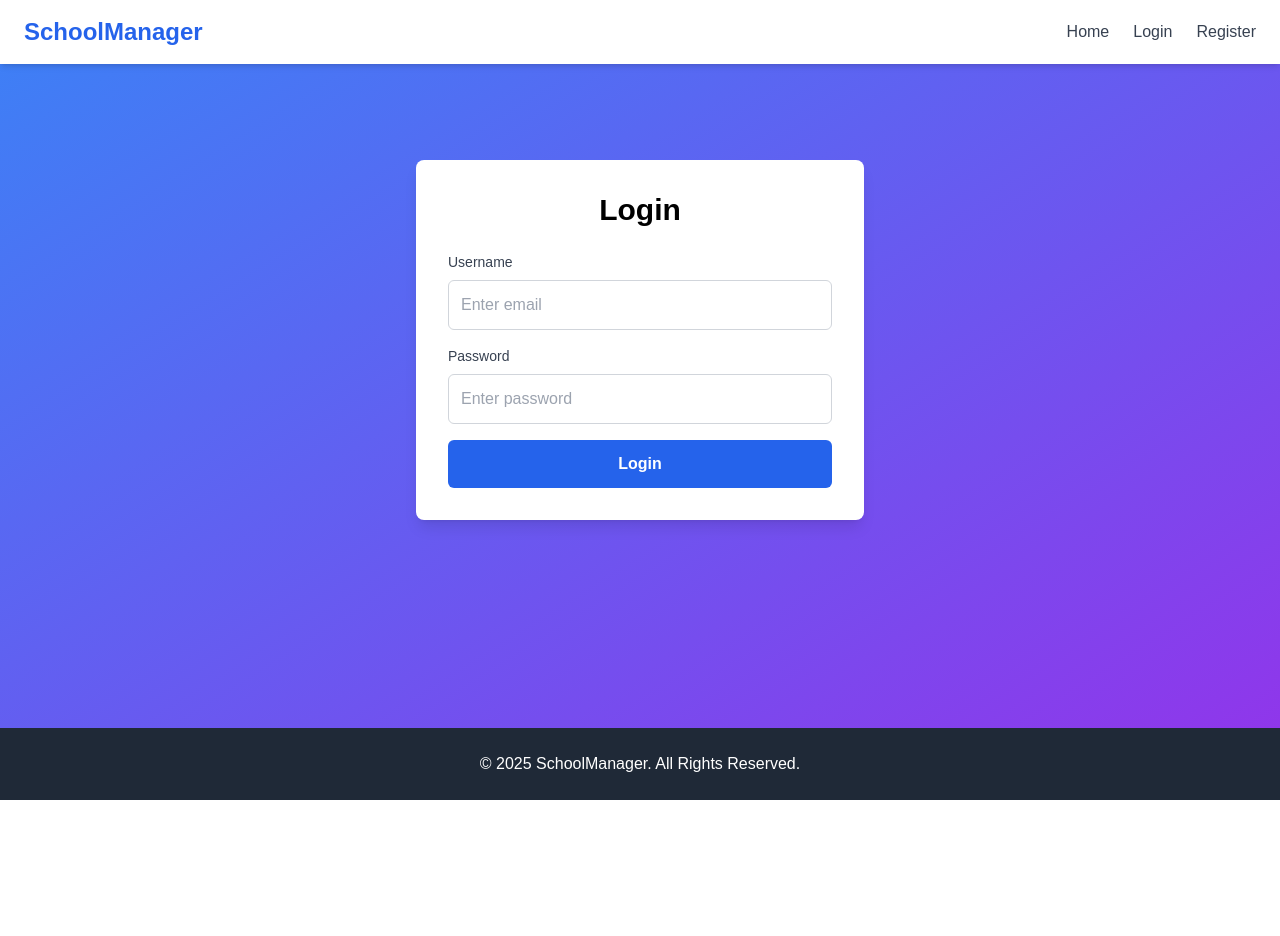
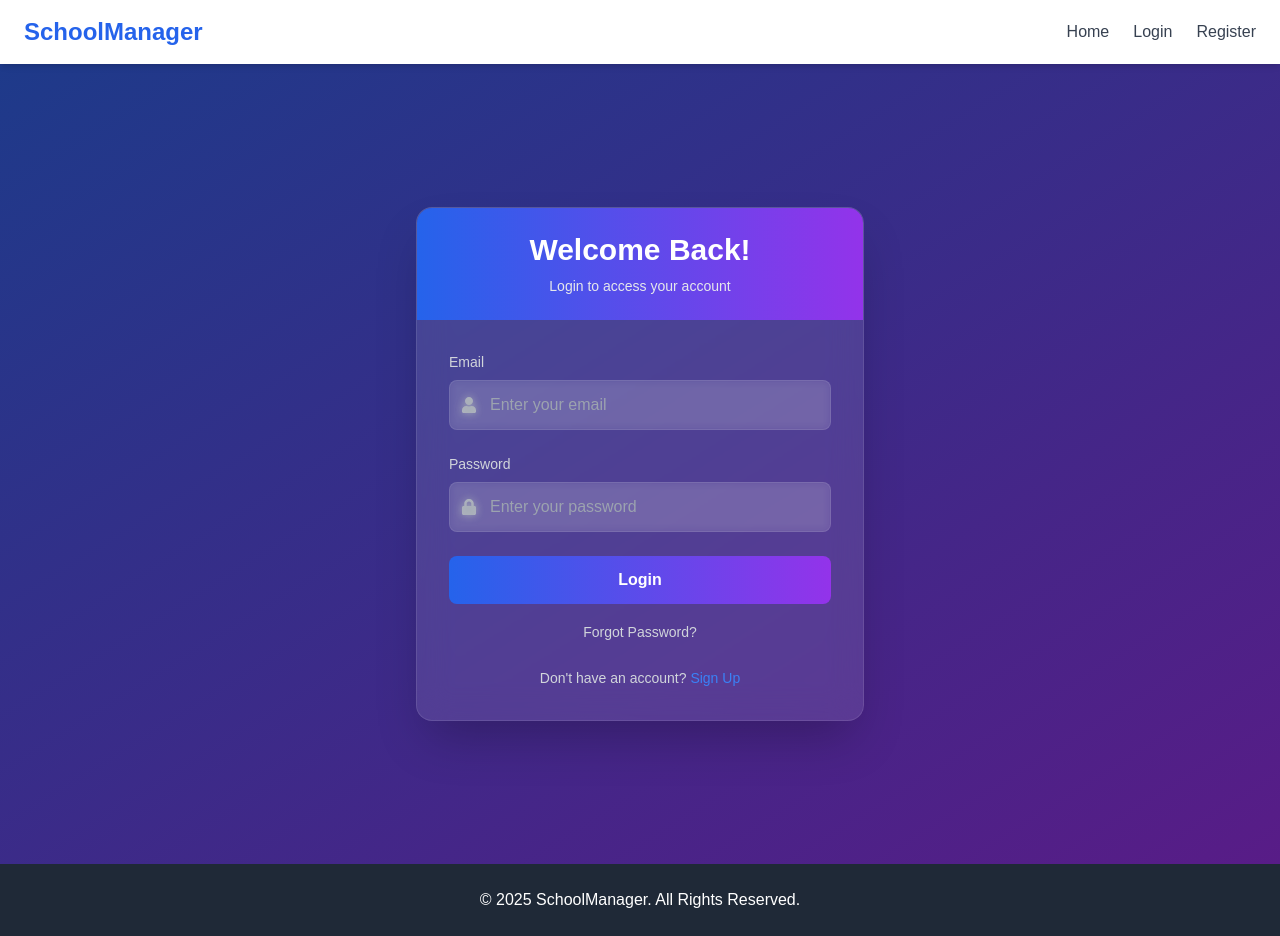
Before and after one commit to Firass777/SchoolMangement, a React app in the folder frontend/: page /login in a window 1280 px wide. Before the commit the page ends 800 px from the top, so only its background shows below. Built offline with nearby package versions, Linux system fonts and the light colour scheme; the HTML template or start-up script is replaced by a standard one.

Commit message:
Login Page UI Updated

```diff
--- a/frontend/package.json
+++ b/frontend/package.json
@@ -13,6 +13,7 @@
     "aos": "^2.3.4",
     "axios": "^1.7.9",
     "chart.js": "^4.4.8",
+    "framer-motion": "^12.4.12",
     "html2pdf.js": "^0.10.3",
     "jspdf": "^3.0.0",
     "jspdf-autotable": "^5.0.2",
--- a/frontend/src/components/Login.jsx
+++ b/frontend/src/components/Login.jsx
@@ -1,6 +1,8 @@
 import React, { useState } from "react";
 import axios from "axios";
 import { useNavigate } from "react-router-dom";
+import { FaSpinner, FaUser, FaLock } from "react-icons/fa"; // Icons for email and password
+import { motion } from "framer-motion"; // For animations
 
 const Login = () => {
   const [email, setEmail] = useState("");
@@ -10,7 +12,7 @@ const Login = () => {
   const [loading, setLoading] = useState(false);
   const navigate = useNavigate();
 
-  const handlelogin = async (e) => {
+  const handleLogin = async (e) => {
     e.preventDefault();
     setLoading(true);
     setError("");
@@ -22,7 +24,6 @@ const Login = () => {
         password,
       });
 
-      console.log("Response:", response.data);
       if (response.data.token && response.data.user) {
         setSuccess("Login successful!");
         localStorage.setItem("token", response.data.token);
@@ -31,16 +32,16 @@ const Login = () => {
 
         // Redirect based on role
         switch (response.data.role) {
-          case 'admin':
+          case "admin":
             navigate("/admindb");
             break;
-          case 'teacher':
+          case "teacher":
             navigate("/teacherdb");
             break;
-          case 'student':
+          case "student":
             navigate("/studentdb");
             break;
-          case 'parent':
+          case "parent":
             navigate("/guardiandb");
             break;
           default:
@@ -56,48 +57,117 @@ const Login = () => {
       } else {
         setError("Something went wrong. Please try again.");
       }
+    } finally {
+      setLoading(false);
     }
   };
 
   return (
-    <section className="max-w-md mx-auto bg-white rounded-lg p-8 shadow-lg mt-24" data-aos="fade-up">
-      <h2 className="text-3xl font-bold text-center mb-6">Login</h2>
-      <form onSubmit={handlelogin}>
-        <div className="mb-4">
-          <label className="block text-sm font-medium text-gray-700" htmlFor="username">
-            Username
+    <section className="min-h-screen flex items-center justify-center bg-gradient-to-br from-blue-900 to-purple-900 p-4">
+      {/* Login Card */}
+      <motion.div
+        initial={{ opacity: 0, y: 50 }}
+        animate={{ opacity: 1, y: 0 }}
+        transition={{ duration: 0.5 }}
+        className="w-full max-w-md bg-white/10 backdrop-blur-lg rounded-2xl shadow-2xl border border-white/10 overflow-hidden"
+      >
+        {/* Header */}
+        <div className="bg-gradient-to-r from-blue-600 to-purple-600 p-6">
+          <h2 className="text-3xl font-bold text-white text-center">Welcome Back!</h2>
+          <p className="text-sm text-gray-200 text-center mt-2">
+            Login to access your account
+          </p>
+        </div>
+
+        {/* Form */}
+        <div className="p-8">
+          <form onSubmit={handleLogin}>
+            {/* Email Input */}
+            <div className="mb-6">
+              <label className="block text-sm font-medium text-gray-300 mb-2">
+                Email
               </label>
+              <div className="relative">
+                <FaUser className="absolute left-3 top-1/2 transform -translate-y-1/2 text-gray-400" />
                 <input
                   type="email"
                   value={email}
                   onChange={(e) => setEmail(e.target.value)}
-            id="email"
-            className="w-full p-3 border border-gray-300 rounded-md mt-2"
-            placeholder="Enter email"
+                  className="w-full pl-10 pr-4 py-3 bg-white/10 backdrop-blur-sm text-white rounded-lg border border-white/10 focus:outline-none focus:ring-2 focus:ring-blue-500"
+                  placeholder="Enter your email"
+                  required
                 />
               </div>
+            </div>
 
-        <div className="mb-4">
-          <label className="block text-sm font-medium text-gray-700" htmlFor="password">
+            {/* Password Input */}
+            <div className="mb-6">
+              <label className="block text-sm font-medium text-gray-300 mb-2">
                 Password
               </label>
+              <div className="relative">
+                <FaLock className="absolute left-3 top-1/2 transform -translate-y-1/2 text-gray-400" />
                 <input
                   type="password"
                   value={password}
                   onChange={(e) => setPassword(e.target.value)}
-            id="password"
-            className="w-full p-3 border border-gray-300 rounded-md mt-2"
-            placeholder="Enter password"
+                  className="w-full pl-10 pr-4 py-3 bg-white/10 backdrop-blur-sm text-white rounded-lg border border-white/10 focus:outline-none focus:ring-2 focus:ring-blue-500"
+                  placeholder="Enter your password"
+                  required
                 />
               </div>
+            </div>
 
+            {/* Error and Success Messages */}
+            {error && (
+              <div className="mb-4 p-3 bg-red-500/20 text-red-300 rounded-lg">
+                {error}
+              </div>
+            )}
+            {success && (
+              <div className="mb-4 p-3 bg-green-500/20 text-green-300 rounded-lg">
+                {success}
+              </div>
+            )}
+
+            {/* Login Button */}
             <button
               type="submit"
-          className="w-full py-3 bg-blue-600 text-white font-bold rounded-md hover:bg-blue-700 transition duration-300"
+              disabled={loading}
+              className="w-full py-3 bg-gradient-to-r from-blue-600 to-purple-600 text-white font-bold rounded-lg hover:from-blue-700 hover:to-purple-700 transition-all duration-300 flex items-center justify-center"
             >
-          Login
+              {loading ? (
+                <FaSpinner className="animate-spin mr-2" />
+              ) : (
+                "Login"
+              )}
             </button>
+
+            {/* Forgot Password Link */}
+            <div className="mt-4 text-center">
+              <a
+                href="/forgot-password"
+                className="text-sm text-gray-300 hover:text-blue-500 transition duration-300"
+              >
+                Forgot Password?
+              </a>
+            </div>
           </form>
+
+          {/* Sign Up Link */}
+          <div className="mt-6 text-center">
+            <p className="text-sm text-gray-300">
+              Don't have an account?{" "}
+              <a
+                href="/register"
+                className="text-blue-500 hover:text-blue-400 transition duration-300"
+              >
+                Sign Up
+              </a>
+            </p>
+          </div>
+        </div>
+      </motion.div>
     </section>
   );
 };
```
Also changed, not shown: frontend/src/components/Dashboard.JPG (added), 1 other file (tests, documents, lock files or other folders). Lines whose indentation alone changed are shown as unchanged.
